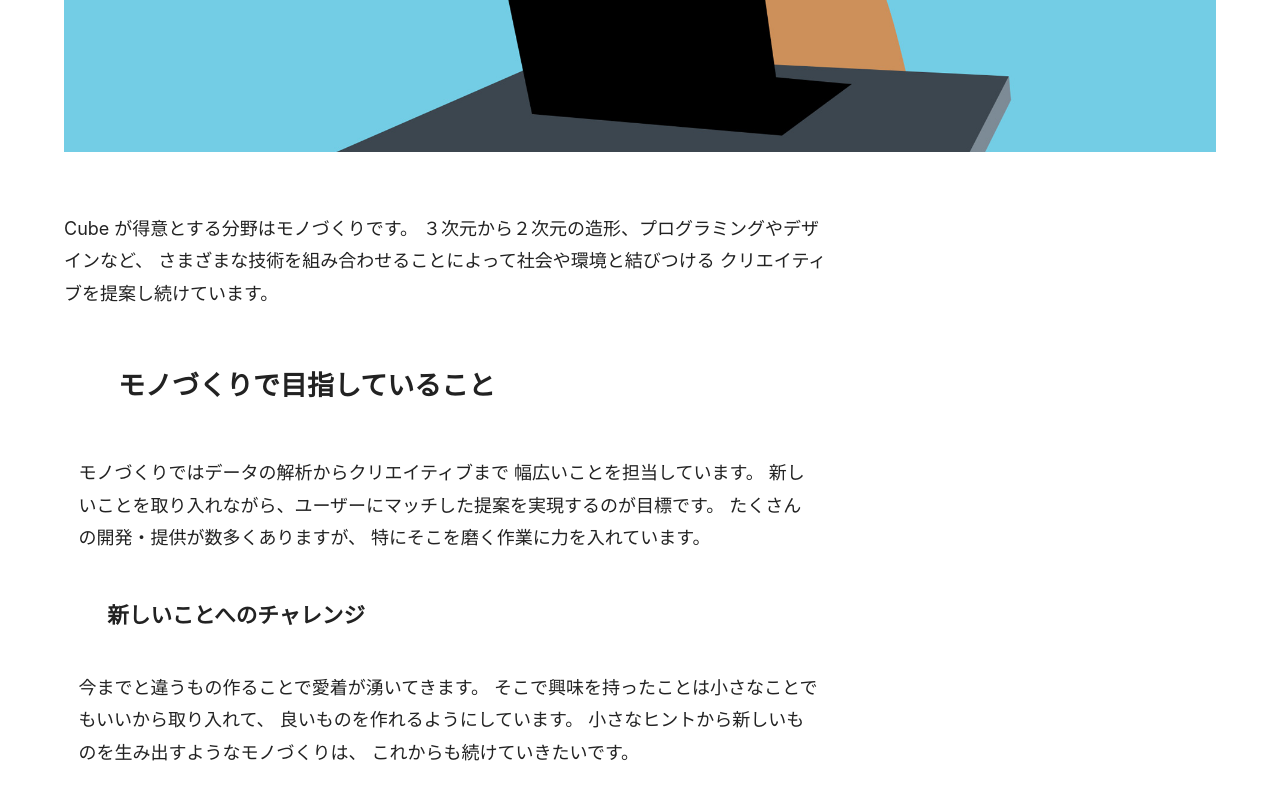
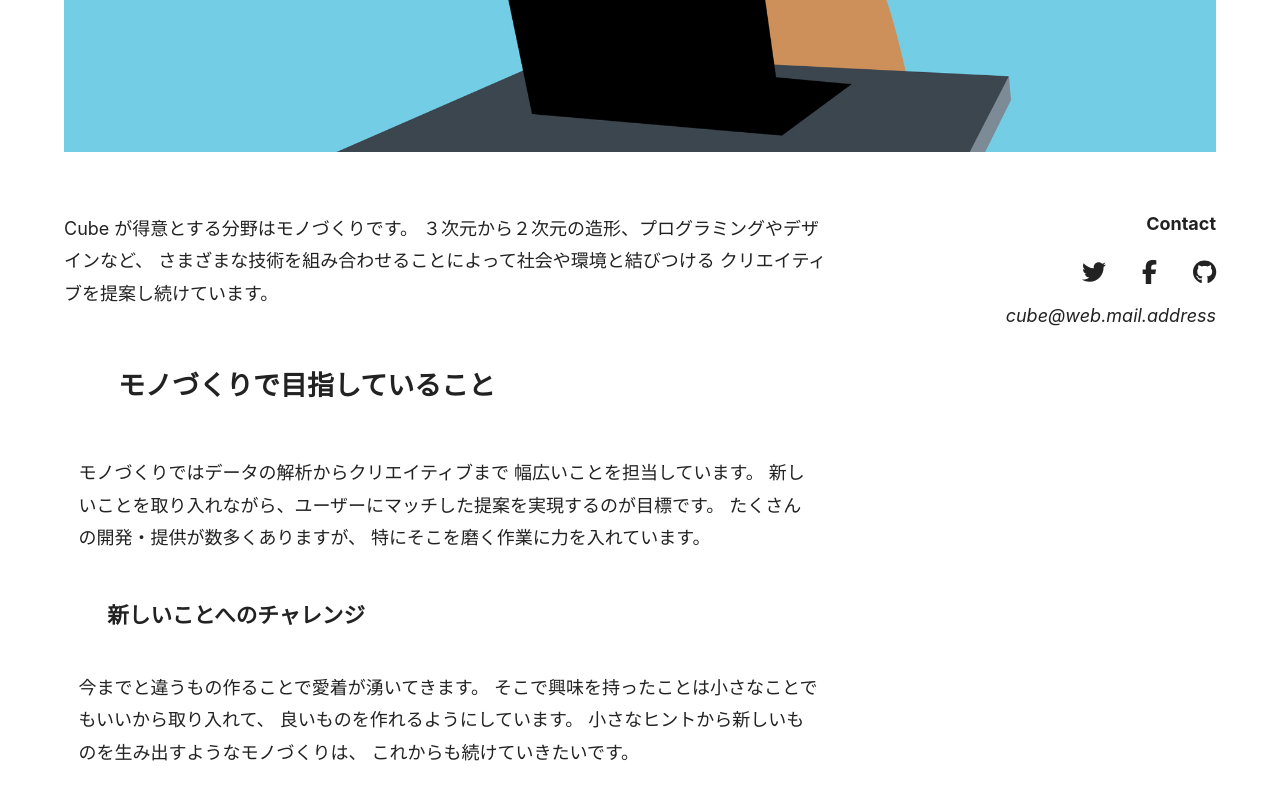
Before and after one commit to K17UN3/next-react-website, a Next.js app: page /about in a window 1280 px wide. Shown: the part 930-1730 px from the top of the page. Built offline with nearby package versions, Linux system fonts and the light colour scheme.

Commit message:
mark up
修正

```diff
--- a/components/contact.js
+++ b/components/contact.js
@@ -1,10 +1,14 @@
-import Social from "components/social";
-import styles from "styles/contact.module.css";
+import Social from "components/social"
+import styles from "styles/contact.module.css"
 
 export default function Contact() {
-    <div className={StyleSheet.stack}>
-    <h3 className={StyleSheet.heading}>Contact</h3>
+    return (
+
+    <div className={styles.stack}>
+
+        <h3 className={styles.heading}>Contact</h3>
         <Social iconSize='30px' />
-    <address>cube@web.mail.address</address>
-    </div>;
+        <address>cube@web.mail.address</address>
+    </div>
+    )
 }
--- a/components/footer.js
+++ b/components/footer.js
@@ -1,9 +1,11 @@
 import Conteiner from "components/container"
 import Logo from "./logo"
+import Social from "components/social"
 import styles from "styles/footer.module.css"
-import Social from "components/social"
 
 export default function Footer() {
+
+  /* returnは絶対いる */
   return (
     <footer className={styles.wapper}>
       <Conteiner>
--- a/components/social.js
+++ b/components/social.js
@@ -10,7 +10,7 @@ import {
 export default function Social({ iconSize = 'initial' }) {
     return (
     <ul className={styles.list} style={{ '--icon-size': iconSize }}>
-        <li href="https://teitter.com/">
+        <li href="https://twitter.com/">
             <FontAwesomeIcon icon={faTwitter} />
             <span className="sr-only">Twitter</span>
         </li>
@@ -23,5 +23,5 @@ export default function Social({ iconSize = 'initial' }) {
             <span className="sr-only">Github</span>
         </li>
     </ul>
-    );
+    )
 }
--- a/styles/contact.module.css
+++ b/styles/contact.module.css
@@ -1,5 +1,5 @@
-.stack * + * {
-    margin-top: var(--stack-space, lem);
+.stack > * + * {
+    margin-top: var(--stack-space, 1em);
 }
 
 .heading {
--- a/styles/globals.css
+++ b/styles/globals.css
@@ -2,7 +2,7 @@
   --white: #ffffff;
   --gray-10: #eeeeee;
   --gray-25: #aaaaaa;
-  --gray-50: #707070
+  --gray-50: #707070;
   --gray-75: #444444;
   --black: #222222;
   --accent: #0d87e0;
```
